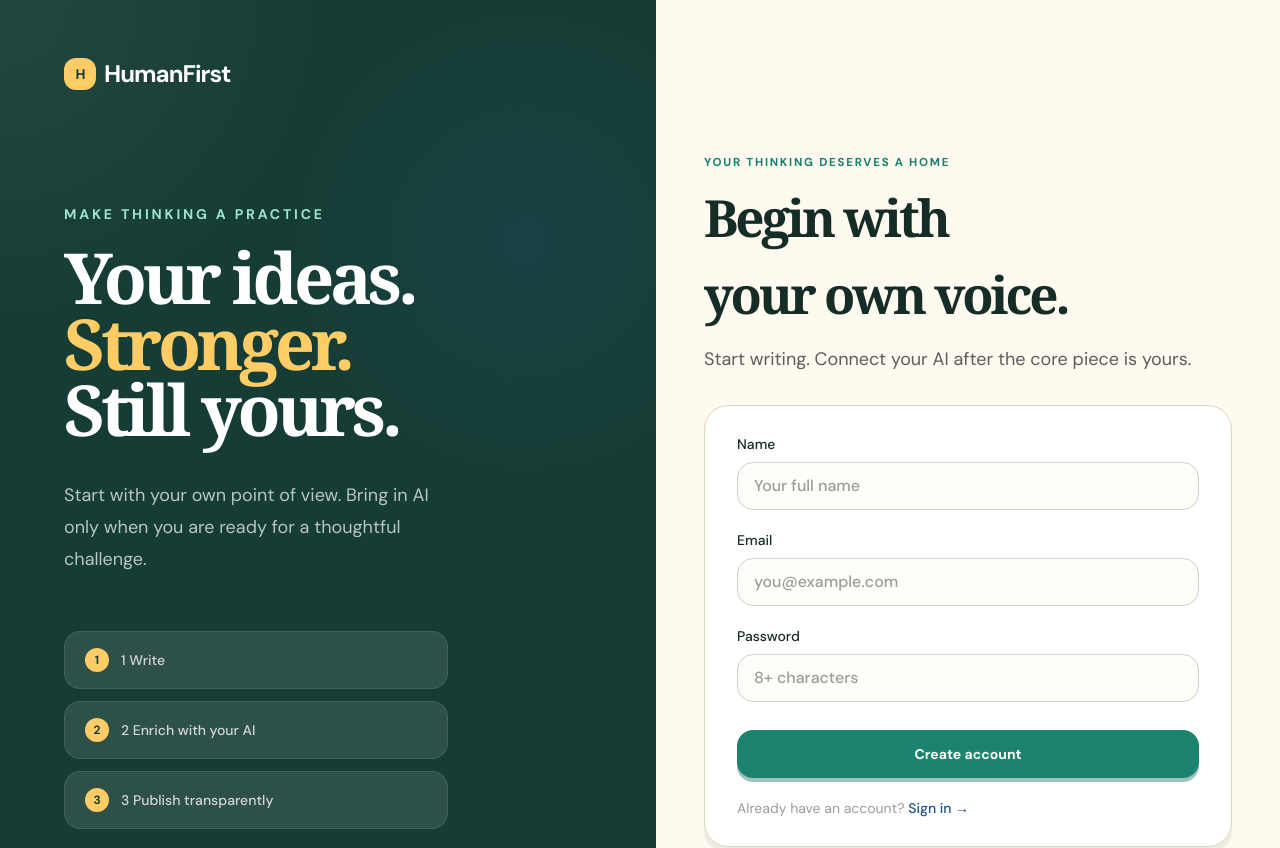
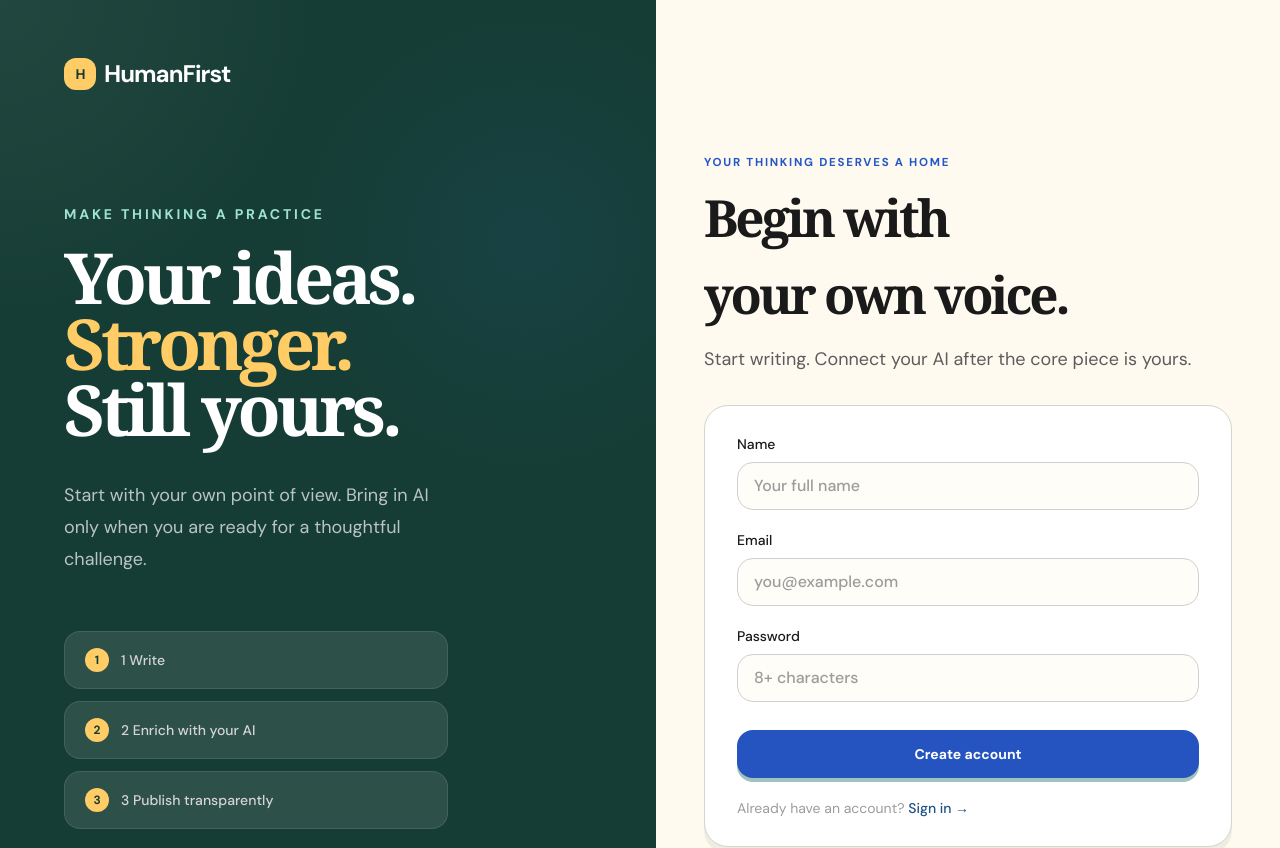
Before and after one commit to patilshraddhaa/HumanFirst, a React (Vite) app in the folder frontend/: page / in a window 1280 px wide. Shown: the top 848 px of the page. Built offline with nearby package versions, Linux system fonts and the light colour scheme; no server answers.

Commit message:
feat: adopt editorial writing studio design

```diff
--- a/frontend/src/components/ui/button.tsx
+++ b/frontend/src/components/ui/button.tsx
@@ -5,19 +5,19 @@ import { cva, type VariantProps } from "class-variance-authority";
 import { cn } from "../shared/utils";
 
 const buttonVariants = cva(
-  "inline-flex items-center justify-center whitespace-nowrap rounded-2xl text-sm font-bold transition-all focus-visible:outline-none focus-visible:ring-2 focus-visible:ring-ring focus-visible:ring-offset-2 disabled:pointer-events-none disabled:opacity-50 active:translate-y-[2px]",
+  "inline-flex items-center justify-center whitespace-nowrap rounded-md text-sm font-medium transition-all focus-visible:outline-none focus-visible:ring-2 focus-visible:ring-ring focus-visible:ring-offset-2 disabled:pointer-events-none disabled:opacity-50",
   {
     variants: {
       variant: {
-        default: "bg-primary text-primary-foreground shadow-[0_4px_0_hsl(var(--primary)/0.45)] hover:bg-primary/90 hover:-translate-y-px",
-        secondary: "bg-secondary text-secondary-foreground shadow-[0_3px_0_rgba(34,109,94,0.14)] hover:bg-secondary/80",
-        outline: "border-2 border-input bg-background hover:bg-accent hover:text-accent-foreground",
+        default: "bg-primary text-primary-foreground hover:bg-primary/90",
+        secondary: "bg-secondary text-secondary-foreground hover:bg-secondary/80",
+        outline: "border border-input bg-background hover:bg-accent hover:text-accent-foreground",
         ghost: "hover:bg-accent hover:text-accent-foreground",
         destructive: "bg-destructive text-white hover:bg-destructive/90",
       },
       size: {
         default: "h-11 px-5 py-2",
-        sm: "h-9 rounded-xl px-3",
+        sm: "h-9 rounded-md px-3",
         lg: "h-12 px-7",
         icon: "h-10 w-10",
       },
--- a/frontend/src/components/ui/card.tsx
+++ b/frontend/src/components/ui/card.tsx
@@ -1,7 +1,7 @@
 import * as React from "react";
 import { cn } from "../shared/utils";
 
-const Card = React.forwardRef<HTMLDivElement, React.HTMLAttributes<HTMLDivElement>>(({ className, ...props }, ref) => <div ref={ref} className={cn("rounded-3xl border border-border bg-card text-card-foreground shadow-[0_5px_0_rgba(41,88,78,0.08)]", className)} {...props} />);
+const Card = React.forwardRef<HTMLDivElement, React.HTMLAttributes<HTMLDivElement>>(({ className, ...props }, ref) => <div ref={ref} className={cn("rounded-lg border border-border bg-card text-card-foreground", className)} {...props} />);
 Card.displayName = "Card";
 const CardHeader = React.forwardRef<HTMLDivElement, React.HTMLAttributes<HTMLDivElement>>(({ className, ...props }, ref) => <div ref={ref} className={cn("flex flex-col space-y-1.5 p-6", className)} {...props} />);
 CardHeader.displayName = "CardHeader";
--- a/frontend/src/index.css
+++ b/frontend/src/index.css
@@ -1,4 +1,4 @@
-@import url("https://fonts.googleapis.com/css2?family=DM+Sans:wght@400;500;600;700&family=Fraunces:opsz,wght@9..144,600;9..144,700&family=JetBrains+Mono:wght@400;600&display=swap");
+@import url("https://fonts.googleapis.com/css2?family=DM+Mono:wght@400;500&family=DM+Sans:wght@400;500;600;700&family=Fraunces:opsz,wght@9..144,500;9..144,600&display=swap");
 
 @tailwind base;
 @tailwind components;
@@ -6,31 +6,31 @@
 
 @layer base {
   :root {
-    --background: 43 67% 97%;
-    --foreground: 165 35% 13%;
+    --background: 48 22% 96%;
+    --foreground: 120 3% 10%;
     --card: 0 0% 100%;
-    --card-foreground: 158 16% 14%;
-    --primary: 168 66% 31%;
-    --primary-foreground: 48 100% 98%;
-    --secondary: 161 42% 92%;
-    --secondary-foreground: 165 35% 13%;
-    --muted: 42 38% 93%;
-    --muted-foreground: 164 10% 42%;
-    --accent: 12 91% 91%;
-    --accent-foreground: 12 54% 25%;
-    --border: 39 26% 82%;
-    --input: 39 26% 82%;
-    --ring: 168 66% 31%;
+    --card-foreground: 120 3% 10%;
+    --primary: 222 68% 45%;
+    --primary-foreground: 0 0% 100%;
+    --secondary: 207 32% 92%;
+    --secondary-foreground: 120 3% 10%;
+    --muted: 48 13% 92%;
+    --muted-foreground: 120 2% 42%;
+    --accent: 18 51% 90%;
+    --accent-foreground: 18 45% 27%;
+    --border: 48 9% 82%;
+    --input: 48 9% 82%;
+    --ring: 222 68% 45%;
     font-family: "DM Sans", sans-serif;
-    color: #16332e;
-    background: #fffaf0;
+    color: #191a19;
+    background: #f7f6f1;
   }
 
   body {
     margin: 0;
     min-width: 320px;
     min-height: 100vh;
-    background: #fffaf0;
+    background: #f7f6f1;
   }
 
   * {
@@ -51,14 +51,13 @@
 
 @layer components {
   .writing-canvas {
-    background: linear-gradient(90deg, rgba(29, 111, 97, 0.035) 1px, transparent 1px), #fffefa;
-    background-size: 100% 2.1rem;
-    box-shadow: 0 7px 0 rgba(28, 82, 71, 0.12), 0 20px 50px rgba(27, 68, 59, 0.08);
+    background: #fffefa;
+    box-shadow: none;
   }
 
   .typewriter-title,
   .typewriter-body {
-    font-family: "JetBrains Mono", monospace;
+    font-family: "DM Mono", monospace;
   }
 
   .typewriter-body {
@@ -70,10 +69,7 @@
 @layer components {
   .hf-page {
     min-height: 100vh;
-    background:
-      radial-gradient(circle at 92% 0%, rgba(255, 210, 106, 0.22), transparent 28rem),
-      radial-gradient(circle at 0% 45%, rgba(159, 226, 208, 0.23), transparent 26rem),
-      #fffaf0;
+    background: #f7f6f1;
   }
 
   .hf-kicker {
@@ -81,21 +77,21 @@
     font-weight: 700;
     letter-spacing: 0.15em;
     text-transform: uppercase;
-    color: #16806d;
+    color: #2457c5;
   }
 
   .hf-progress {
     height: 0.55rem;
     overflow: hidden;
     border-radius: 999px;
-    background: #e7e0d2;
+    background: #e3e2dc;
   }
 
   .hf-progress > span {
     display: block;
     height: 100%;
     border-radius: inherit;
-    background: linear-gradient(90deg, #1b9a83, #67c7b3);
+    background: #2457c5;
   }
 }
 
--- a/frontend/src/routes/drafts/setup/MCPSetupPage.tsx
+++ b/frontend/src/routes/drafts/setup/MCPSetupPage.tsx
@@ -75,9 +75,9 @@ export function MCPSetupPage() {
 
   return <main className="hf-page px-5 py-8 text-foreground md:px-10">
     <div className="mx-auto max-w-5xl">
-      <div className="mb-8 rounded-3xl border border-border bg-card p-4 shadow-[0_4px_0_rgba(41,88,78,0.08)]"><div className="mb-3 flex justify-between text-xs font-bold uppercase tracking-[0.14em] text-muted-foreground"><span>2 · Stress-test your thinking</span><span>Step 2 of 3</span></div><div className="hf-progress"><span className="w-2/3" /></div></div>
-      <p className="hf-kicker">A little useful friction</p>
-      <h1 className="mt-2 max-w-3xl font-serif text-4xl tracking-tight md:text-5xl">Give your best idea<br />a friendly fight.</h1>
+      <div className="mb-8 border-y border-border py-3"><div className="flex justify-between font-mono text-xs text-muted-foreground"><span>02 / CHALLENGE</span><span>STEP 2 OF 3</span></div></div>
+      <p className="hf-kicker">Critical collaboration</p>
+      <h1 className="mt-2 max-w-3xl font-serif text-4xl tracking-tight md:text-5xl">Test the argument<br />before you change it.</h1>
       <p className="mt-3 max-w-2xl leading-7 text-muted-foreground">Choose one kind of productive pressure. Respond in your own words, then decide what belongs in the draft.</p>
 
       <div className="mt-8 grid gap-6 lg:grid-cols-[1fr_20rem]">
@@ -93,7 +93,7 @@ export function MCPSetupPage() {
           <section aria-labelledby="challenge-type">
             <h2 id="challenge-type" className="mb-3 font-serif text-2xl">Pick your sparring partner</h2>
             <div className="grid gap-3 sm:grid-cols-2">
-              {challengeModes.map((option) => <button key={option.id} type="button" onClick={() => setMode(option.id)} className={`rounded-2xl border-2 p-4 text-left transition-all ${mode === option.id ? "border-primary bg-[#e3f7f0] shadow-[0_3px_0_rgba(27,117,97,0.12)]" : "border-border bg-card hover:-translate-y-px hover:bg-[#fffdf6]"}`}>
+              {challengeModes.map((option) => <button key={option.id} type="button" onClick={() => setMode(option.id)} className={`border p-4 text-left transition-colors ${mode === option.id ? "border-primary bg-[#eef3ff]" : "border-border bg-card hover:bg-muted/50"}`}>
                 <p className="font-medium">{option.label}</p>
                 <p className="mt-1 text-sm leading-5 text-muted-foreground">{option.description}</p>
               </button>)}
@@ -108,7 +108,7 @@ export function MCPSetupPage() {
               </CardHeader>
               <CardContent><p className="font-serif text-lg leading-8">{claim}</p></CardContent>
             </Card>
-            <Card className="border-primary/25 bg-secondary/30">
+            <Card className="border-[#d9b29e] bg-[#fbf2ec]">
               <CardHeader>
                 <Badge variant="ai" className="w-fit">Critical partner</Badge>
                 <CardDescription>A focused question, not a rewrite</CardDescription>
@@ -135,7 +135,7 @@ export function MCPSetupPage() {
         </div>
 
         <aside className="space-y-4">
-          <Card className="border-[#b9e2d7] bg-[#e3f7f0]">
+          <Card className="border-[#c9d5d1] bg-[#f1f5f3]">
             <CardHeader><Scale className="h-5 w-5 text-primary" /><CardTitle className="text-xl">Your call</CardTitle></CardHeader>
             <CardContent className="leading-6 text-muted-foreground">AI can challenge the work. It does not get to decide what you believe, write, or publish.</CardContent>
           </Card>
```
Also changed, not shown: frontend/src/features/draft-flow.tsx (+14 -18 lines), frontend/src/routes/drafts/preview/DraftPreviewPage.tsx (+2 -2 lines).
